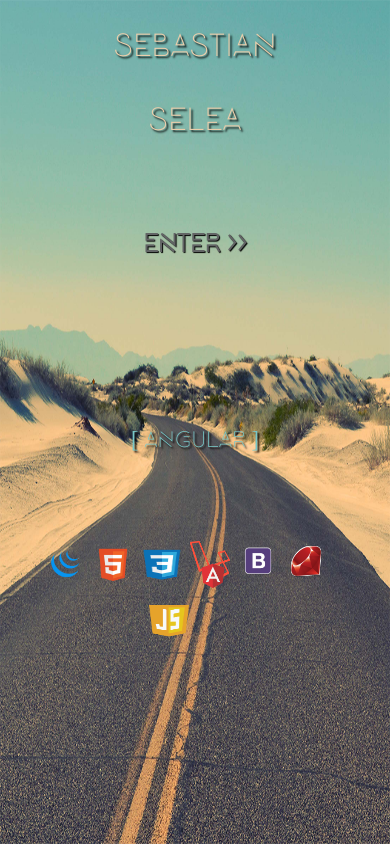
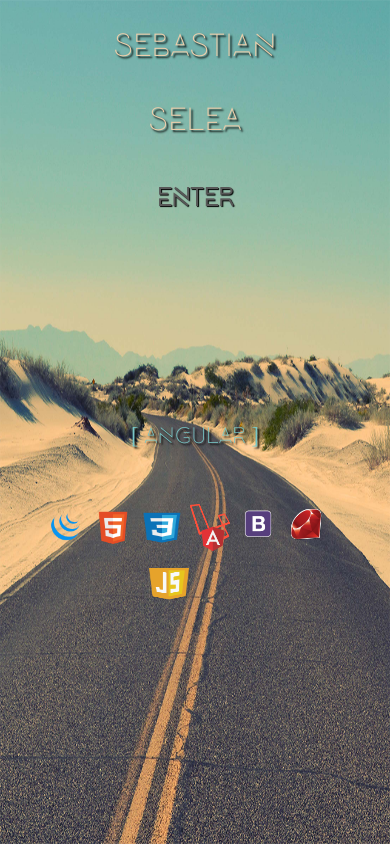
Before and after one commit to YaEhh/old-portfolio, a PHP site: page / in a window 390 px wide. Shown: the top 845 px of the page. Run offline with PHP 8.4, Linux system fonts and the light colour scheme; style sheets or scripts are compiled from the project's sources; some libraries are stand-ins or nearby versions.

Commit message:
mobile version

```diff
--- a/css/media/intro/breakpoint1.css
+++ b/css/media/intro/breakpoint1.css
@@ -4,12 +4,13 @@
     font-size: 200%; }
     body .intro-div .skills {
       font-size: 70%;
-      top: 20%; }
+      top: 25%; }
     body .intro-div .my-img {
       width: 80%;
       margin: auto;
       z-index: 0;
-      visibility: hidden; }
+      visibility: hidden;
+      top: 15%; }
     body .intro-div .skills0-img,
     body .intro-div .skills1-img,
     body .intro-div .skills2-img,
@@ -23,6 +24,8 @@
     body .intro-div .enter-btn {
       font-size: 80%;
       z-index: 1;
-      text-shadow: 1px 1px 1px black; } }
+      text-shadow: 1px 1px 1px black;
+      margin-top: 10%;
+      color: #585858; } }
 
 /*# sourceMappingURL=breakpoint1.css.map */
--- a/css/media/intro/breakpoint1.scss
+++ b/css/media/intro/breakpoint1.scss
@@ -9,14 +9,14 @@
 
           .skills {
               font-size: 70%;
-              top:20%;
+              top:25%;
           }
           .my-img{
             width:80%;
             margin:auto;
             z-index: 0;
             visibility: hidden;
-            // margin-top:30%;
+            top:15%;
           }
           .skills0-img,
           .skills1-img,
@@ -34,7 +34,8 @@
               // margin-top:20%;
               z-index:1;
               text-shadow: 1px 1px 1px black;
-              // top:100%;
+              margin-top:10%;
+              color:#585858;
           }
     }
   }
--- a/css/media/intro/breakpoint2.css
+++ b/css/media/intro/breakpoint2.css
@@ -3,12 +3,14 @@
     background-image: url("../../../images/bg1.jpg"); }
     body .intro-div .skills {
       font-size: 50%;
-      top: 0px; }
+      margin-top: 3%; }
     body .intro-div .my-img {
       width: 80%;
-      margin: auto; }
+      margin: auto;
+      margin-top: 10%; }
     body .intro-div .enter-btn {
-      margin-top: 100px;
-      font-size: 60%; } }
+      margin-top: 20%;
+      font-size: 60%;
+      color: #EBCEAC; } }
 
 /*# sourceMappingURL=breakpoint2.css.map */
--- a/css/media/intro/breakpoint2.scss
+++ b/css/media/intro/breakpoint2.scss
@@ -7,13 +7,14 @@
 
           .skills {
               font-size: 50%;
-              top:0px;
+              margin-top:3%;
 
           }
           .my-img{
             width:80%;
             margin:auto;
-            // margin-top:30%;
+            margin-top:10%;
+            // top:10%;
           }
           .skills0-img,
           .skills1-img,
@@ -27,8 +28,9 @@
               // margin:10px;
           }
           .enter-btn {
-              margin-top:100px;
+              margin-top:20%;
               font-size:60%;
+              color:#EBCEAC;
           }
     }
   }
--- a/css/style.css
+++ b/css/style.css
@@ -53,14 +53,14 @@ body {
   .intro-div .my-img {
     z-index: 1;
     position: relative;
-    top: 30%;
+    top: 0%;
     left: 0;
     height: 10%;
     width: 100%;
     margin: 3%; }
   .intro-div .skills {
     position: relative;
-    top: 30%;
+    top: 0%;
     left: 0px;
     font-size: 40%;
     color: #78C7C7;
@@ -91,9 +91,9 @@ body {
     border-radius: 10px 10px 10px;
     display: block;
     margin: auto;
-    color: #626465;
+    color: #EBCEAC;
     font-weight: bold;
-    top: 30%; }
+    margin-top: 15%; }
   .intro-div .enter-btn:hover {
     border: none;
     transition: all 0.5s ease;
--- a/css/style.scss
+++ b/css/style.scss
@@ -61,7 +61,7 @@ body {
     .my-img {
         z-index: 1;
         position: relative;
-        top: 30%;
+        top: 0%;
         left: 0;
         // background-color:black;
         height: 10%;
@@ -71,7 +71,7 @@ body {
     }
     .skills {
         position: relative;
-        top: 30%;
+        top: 0%;
         left:0px;
         font-size: 40%;
         color: #78C7C7;
@@ -105,9 +105,9 @@ body {
         border-radius: 10px 10px 10px;
         display:block;
         margin:auto;
-        color: #626465;
+        color: #EBCEAC;
         font-weight: bold;
-        top:30%;
+        margin-top:15%;
 
     }
     .enter-btn:hover {
--- a/index.html
+++ b/index.html
@@ -18,9 +18,10 @@
     <div class="intro-div">
         <p class="name-first"> SEBASTIAN </p>
         <p class="name-last"> SELEA </p>
+        <a class="enter-btn" href="#"> ENTER</a>
+        <span class="skills">  </span>
         <div class="my-img"> </div>
-        <a class="enter-btn" href="#"> ENTER >> </a>
-        <span class="skills">  </span>
+
     </div>
     <div class="wandermunch">
         <div class="wm"><span> WanderMunch</span></div>
--- a/js/script.js
+++ b/js/script.js
@@ -31,7 +31,7 @@ $(document).ready(function() {
         anim = false;
         scrollSpeed= 1000;
         // topSkills = "0%";
-        topSkillsImg = "100px";
+        topSkillsImg = "5%";
         heightSkillsImg = "50px";
         widthSkillsImg = "50px";
         gotoLeft = "0%";
```
Also changed, not shown: 3 other files.
